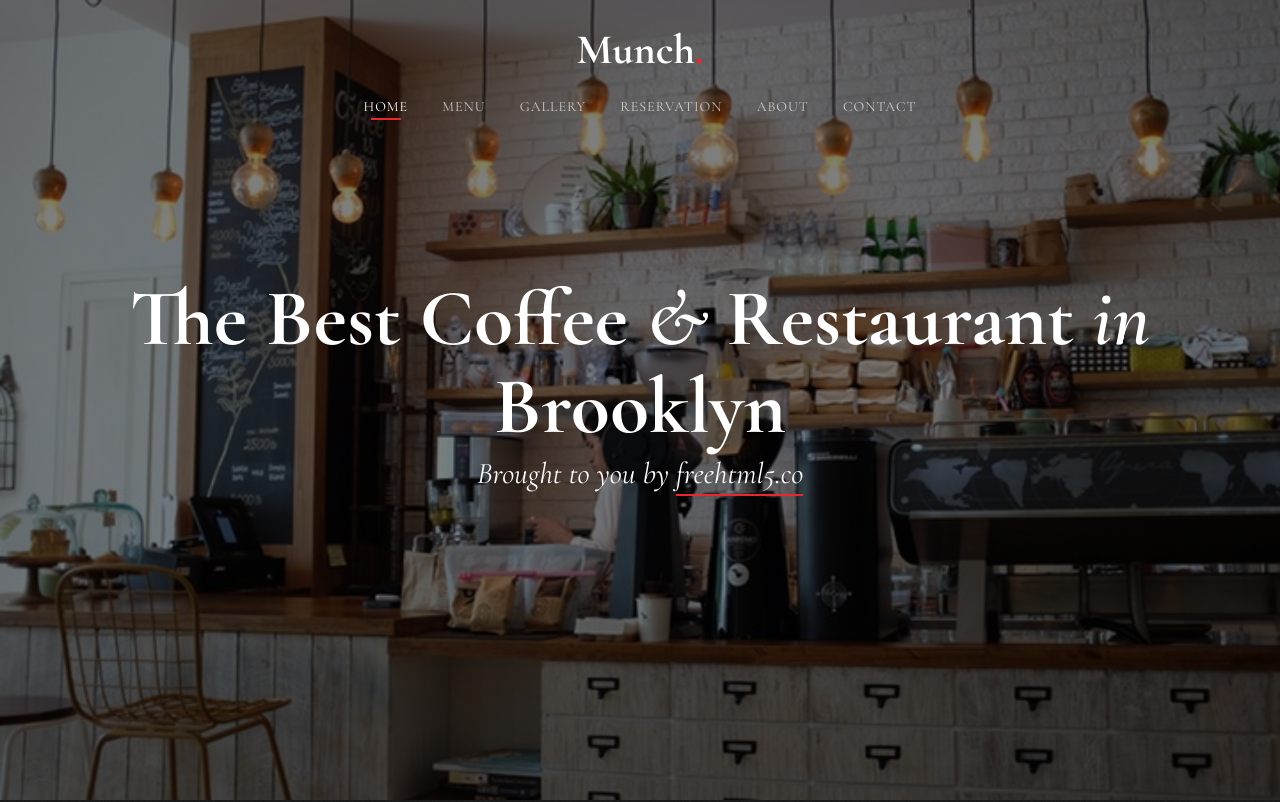
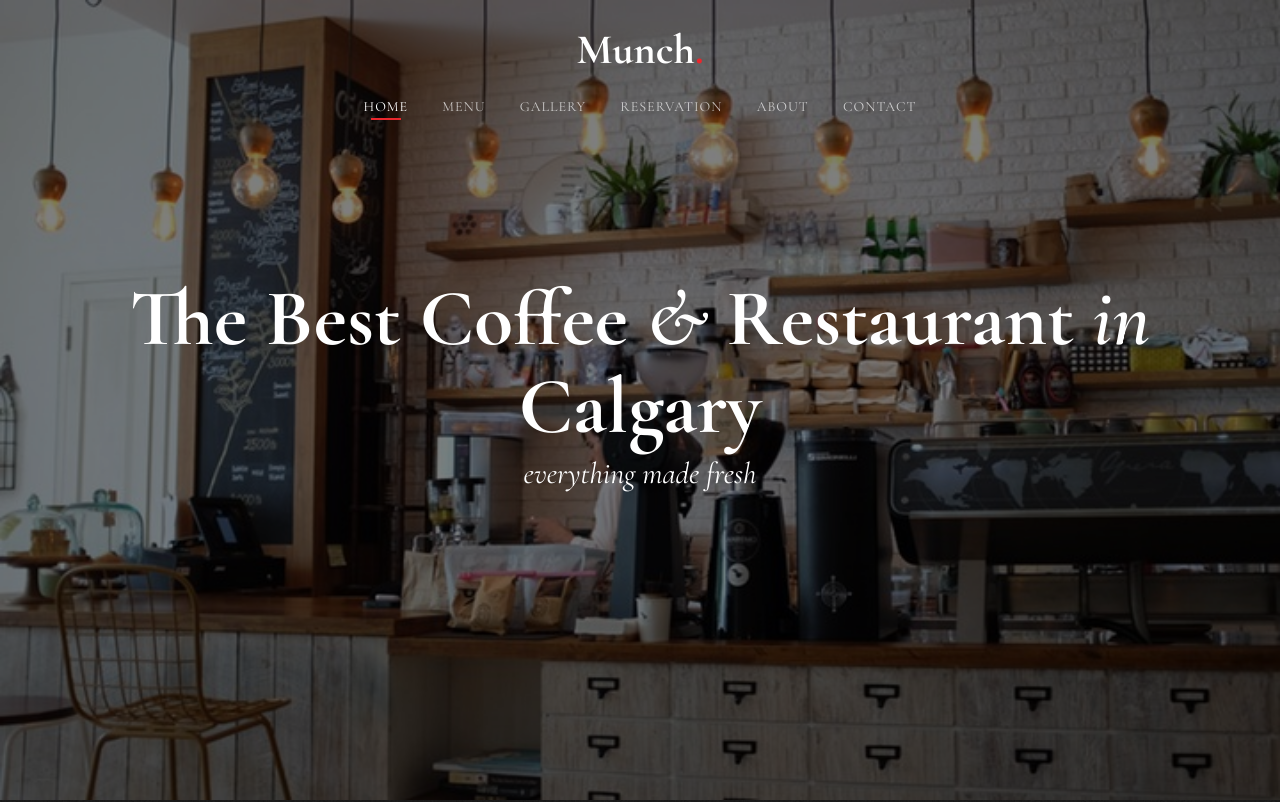
Before and after one commit to myka-p/cpnt201-a2-tasty, a plain HTML site: page index.html in a window 1280 px wide. Shown: the top 802 px of the page. Drawn offline with nearby package versions, Linux system fonts and the light colour scheme; files whose address does not match are found by name.

Commit message:
hero page tweaked

```diff
--- a/index.html
+++ b/index.html
@@ -99,8 +99,8 @@
 				<div class="col-md-12 text-center">
 					<div class="display-t js-fullheight">
 						<div class="display-tc js-fullheight animate-box" data-animate-effect="fadeIn">
-							<h1>The Best Coffee <em>&amp;</em> Restaurant <em>in</em> Brooklyn</h1>
-							<h2>Brought to you by <a href="http://freehtml5.co/" target="_blank">freehtml5.co</a></h2>
+							<h1>The Best Coffee <em>&amp;</em> Restaurant <em>in</em> Calgary</h1>
+							<h2>everything made fresh</a></h2>
 						</div>
 					</div>
 				</div>
```
